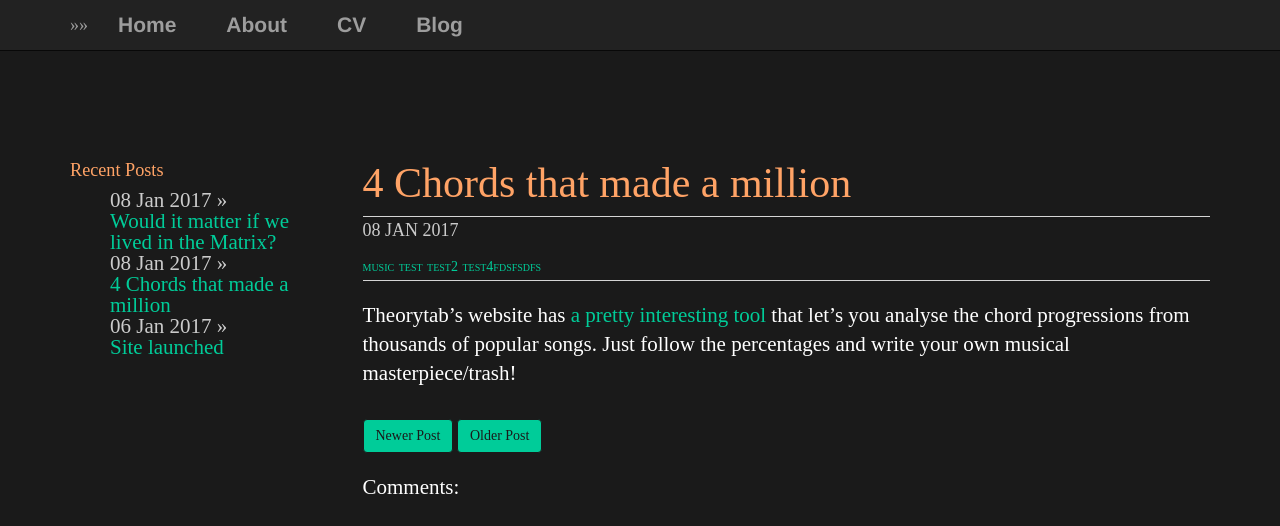
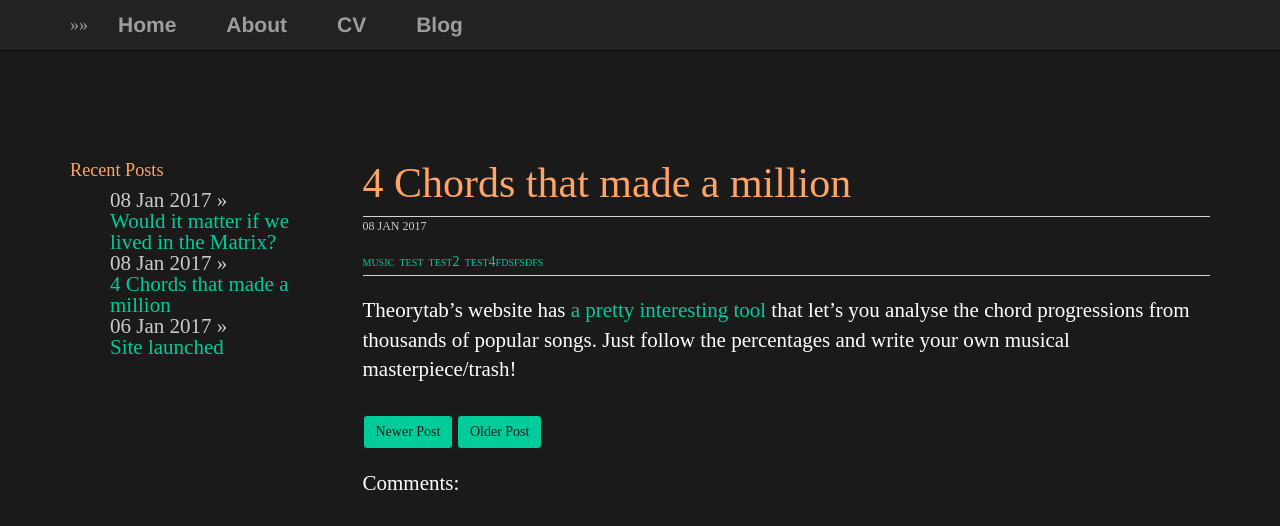
Before and after one commit to plantecophys/plantecophys, a Jekyll site: the page built from _posts/2017-01-01-4chords.md, in a window 1280 px wide. Shown: the top 526 px of the page. Built offline with Jekyll 4.4.1, drawn with Linux system fonts in a browser that asks for light colours.

Commit message:
Update main.css

```diff
--- a/css/main.css
+++ b/css/main.css
@@ -42,11 +42,11 @@ a:visited {
 /* meta alkaa */
 .postdate {
     color: #cccccc;
+    font-size:12px;
 }
 .meta_wrapper {
     border:1px solid #d5d5d5;
     border-width:1px 0;
-    font-size:12px;
     line-height:20px;
     margin:0 0 20px;
     padding:1px 0;
```
